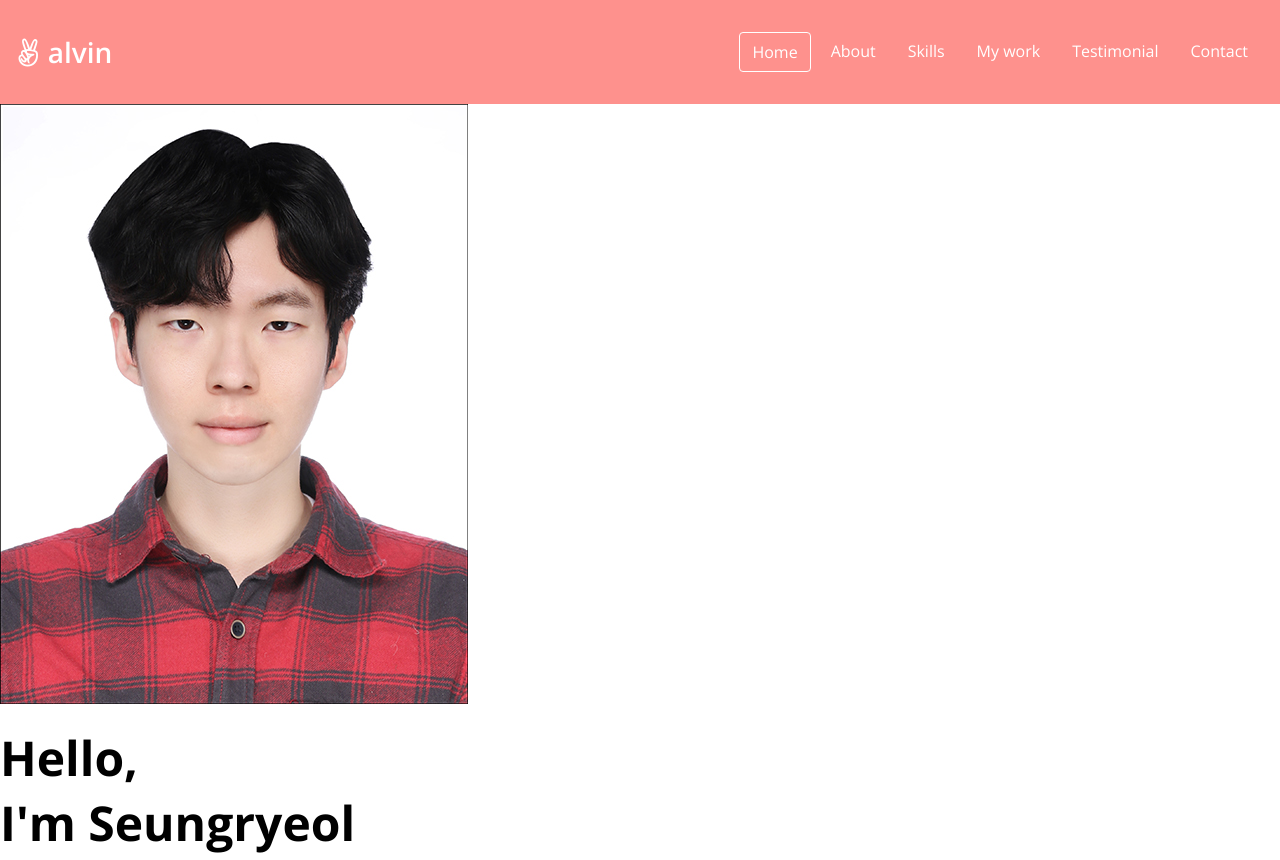
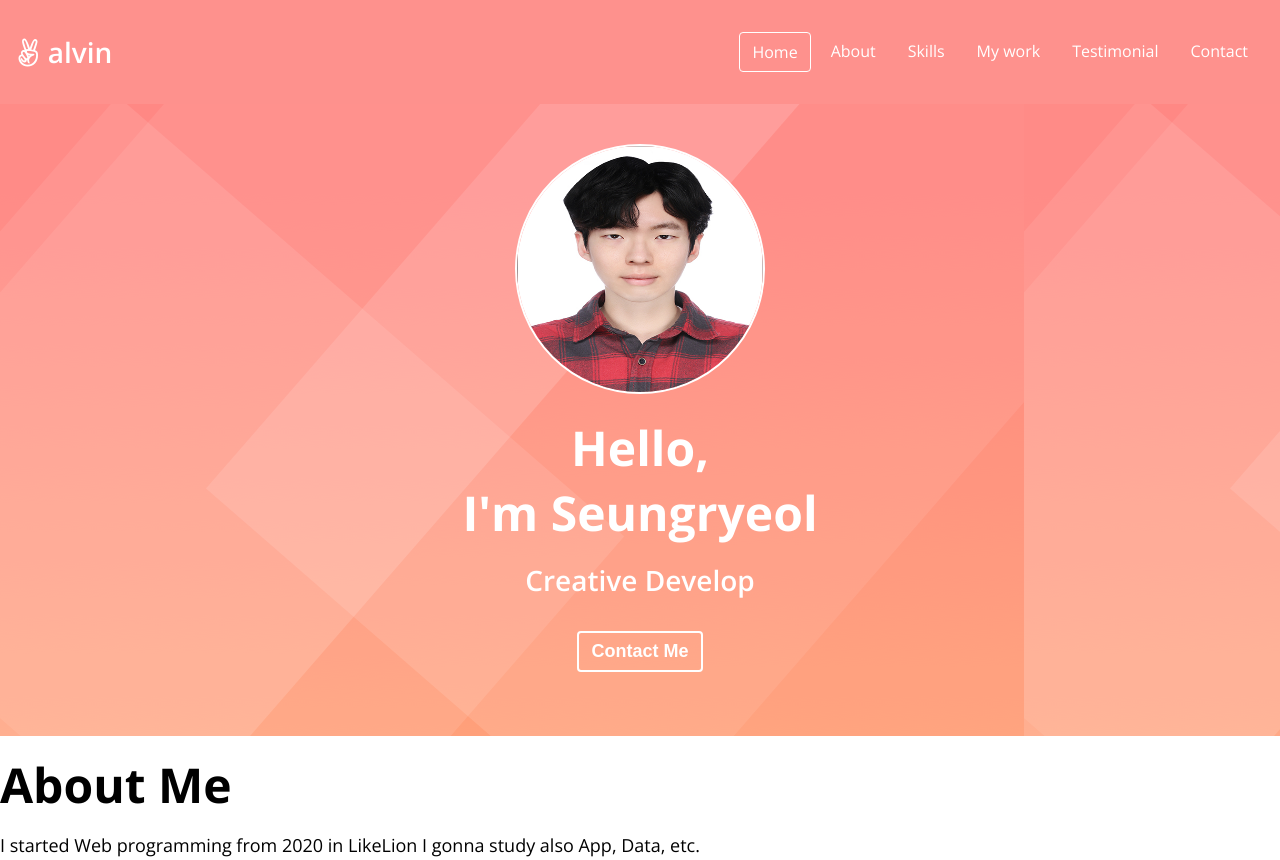
Before and after one commit to kimsr96/portfolio, a plain HTML site: page index.html in a window 1280 px wide. Shown: the top 860 px of the page. Drawn offline with nearby package versions, Linux system fonts and the light colour scheme.

Commit message:
Css_home

```diff
--- a/style.css
+++ b/style.css
@@ -49,9 +49,20 @@
   }
 
   ul{
-    list-style: none;
     padding-left: 0;
   }
+
+  li{
+    list-style: none;
+  }
+
+  button{
+    background-color: transparent;
+    cursor: pointer;
+    border: none;
+    outline: none;
+  }
+
 
 
   /* Typography */
@@ -118,3 +129,32 @@
     background-color: var(--color-dark-pink);
     border-radius: var(--size-border-radius);
   }
+
+  /* Home */
+  #home{
+    background: url('img/home-background.png'); center/cover no-repeat;
+    padding:40px;
+    text-align: center;
+  }
+
+  .home__avatar{
+    width:250px;
+    height: 250px;
+    border-radius: 50%;
+    border: 2px solid var(--color-white);
+  }
+
+  .home__title,
+  .home__description{
+    color: var(--color-white);
+  }
+
+  .home__contact{
+    color: var(--color-white);
+    font-size: var(--font-regular);
+    font-weight: var(--weight-bold);
+    margin:24px;
+    padding: 8px 12px;
+    border:2px solid white;
+    border-radius: 4px;
+  }
```
Also changed, not shown: img/home-background.png (added).
